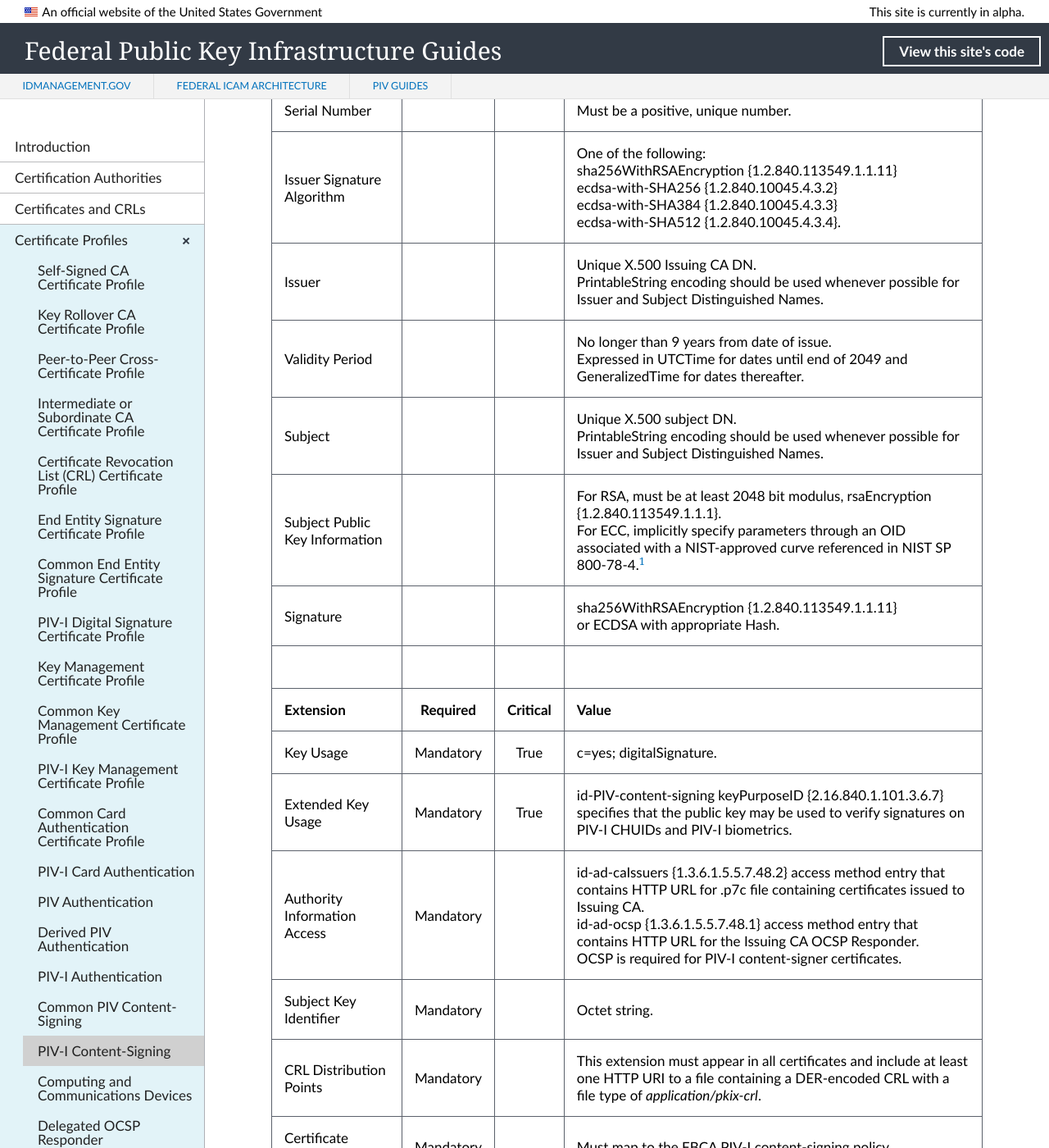
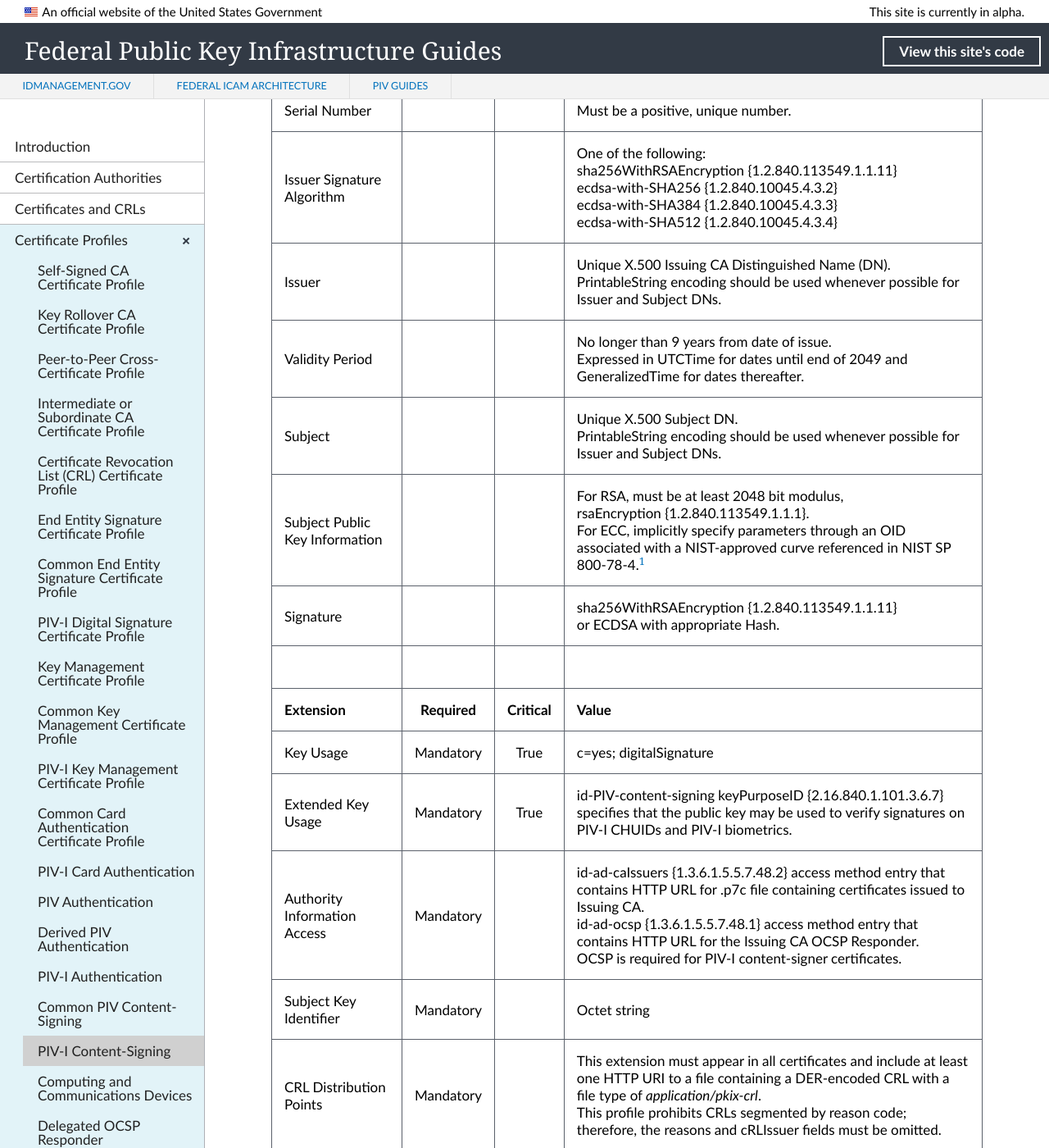
Before and after one commit to GSA/fpki-guides, a Jekyll site: the page built from _profiles/18_pivi_content_sign.md, in a window 1280 px wide and 1400 px high, scrolled down 337 px. Shown: the whole window at 82% size. Built offline with Jekyll 4.4.1, drawn with Linux system fonts in a browser that asks for light colours; nearby versions of some CDN libraries; library files that are not in the unit come from our copies.

Commit message:
Update 18_pivi_content_sign.md
Content and formatting

```diff
--- a/_profiles/18_pivi_content_sign.md
+++ b/_profiles/18_pivi_content_sign.md
@@ -10,19 +10,19 @@ permalink: profiles/pivicontentsign/
 | :-------- | :---: | :---: | :-------------------------------     |
 | Version   |       |       | V3 (2)                                 |
 | Serial Number   |       |       | Must be a positive, unique number. |
-| Issuer Signature Algorithm   |       |       |  One of the following:<br>sha256WithRSAEncryption {1.2.840.113549.1.1.11}<br>ecdsa-with-SHA256 {1.2.840.10045.4.3.2}<br>ecdsa-with-SHA384 {1.2.840.10045.4.3.3}<br>ecdsa-with-SHA512 {1.2.840.10045.4.3.4}. |
-| Issuer   |       |       |  Unique X.500 Issuing CA DN.<br>PrintableString encoding should be used whenever possible for Issuer and Subject Distinguished Names.  |
+| Issuer Signature Algorithm   |       |       |  One of the following:<br>sha256WithRSAEncryption {1.2.840.113549.1.1.11}<br>ecdsa-with-SHA256 {1.2.840.10045.4.3.2}<br>ecdsa-with-SHA384 {1.2.840.10045.4.3.3}<br>ecdsa-with-SHA512 {1.2.840.10045.4.3.4} |
+| Issuer   |       |       |  Unique X.500 Issuing CA Distinguished Name (DN).<br>PrintableString encoding should be used whenever possible for Issuer and Subject DNs.  |
 | Validity Period   |       |       |  No longer than 9 years from date of issue.<BR>Expressed in UTCTime for dates until end of 2049 and GeneralizedTime for dates thereafter.  |
-| Subject   |       |       |   Unique X.500 subject DN.<br>PrintableString encoding should be used whenever possible for Issuer and Subject Distinguished Names.   |
-| Subject Public Key Information   |       |       |   For RSA, must be at least 2048 bit modulus, rsaEncryption {1.2.840.113549.1.1.1}.<br>For ECC, implicitly specify parameters through an OID associated with a NIST-approved curve referenced in NIST SP 800-78-4.<sup>[1](#1)</sup>   |
+| Subject   |       |       |   Unique X.500 Subject DN.<br>PrintableString encoding should be used whenever possible for Issuer and Subject DNs.   |
+| Subject Public Key Information   |       |       |   For RSA, must be at least 2048 bit modulus,<br>rsaEncryption {1.2.840.113549.1.1.1}.<br>For ECC, implicitly specify parameters through an OID associated with a NIST-approved curve referenced in NIST SP 800-78-4.<sup>[1](#1)</sup>   |
 | Signature   |       |       |   sha256WithRSAEncryption {1.2.840.113549.1.1.11}<br>or ECDSA with appropriate Hash.   |
 |               |                 |              |                                       |
 | **Extension** |  **Required**   | **Critical** | **Value**                             |
-| Key Usage  | Mandatory | True |  c=yes; digitalSignature.  |
+| Key Usage  | Mandatory | True |  c=yes; digitalSignature  |
 | Extended Key Usage   | Mandatory  | True | id-PIV-content-signing keyPurposeID {2.16.840.1.101.3.6.7} specifies that the public key may be used to verify signatures on PIV-I CHUIDs and PIV-I biometrics.  |
 | Authority Information Access   | Mandatory  |  | id-ad-caIssuers {1.3.6.1.5.5.7.48.2} access method entry that contains HTTP URL for .p7c file containing certificates issued to Issuing CA.<br>id-ad-ocsp {1.3.6.1.5.5.7.48.1} access method entry that contains HTTP URL for the Issuing CA OCSP Responder.<br>OCSP is required for PIV-I content-signer certificates.  |
-| Subject Key Identifier   | Mandatory |  | Octet string.  |
-| CRL Distribution Points   | Mandatory |   | This extension must appear in all certificates and include at least one HTTP URI to a file containing a DER-encoded CRL with a file type of _application/pkix-crl_.<br>  |
+| Subject Key Identifier   | Mandatory |  | Octet string  |
+| CRL Distribution Points   | Mandatory |   | This extension must appear in all certificates and include at least one HTTP URI to a file containing a DER-encoded CRL with a file type of _application/pkix-crl_.<br>This profile prohibits CRLs segmented by reason code; therefore, the reasons and cRLIssuer fields must be omitted. |
 | Certificate Policies   | Mandatory  |  | Must map to the FBCA PIV-I content-signing policy. |
 | Authority Key Identifier   | Mandatory  |  | Octet string (same as subject key identifier in Issuing CA certificate). |
 | Subject Alternative Name   | Optional  |  |   |
```
